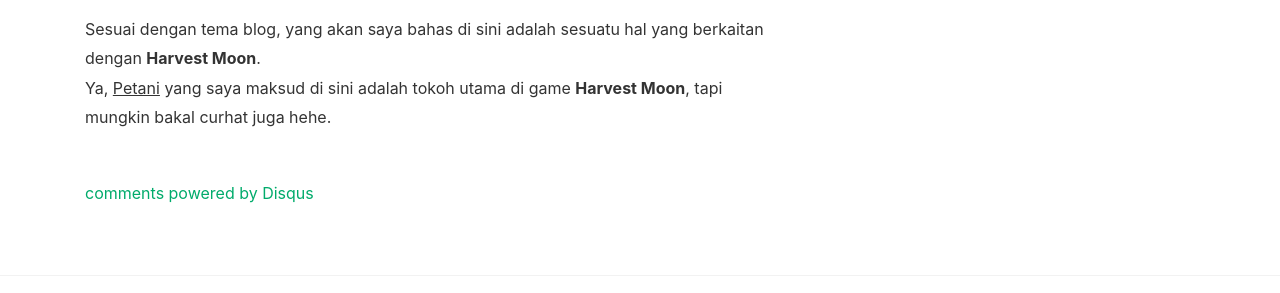
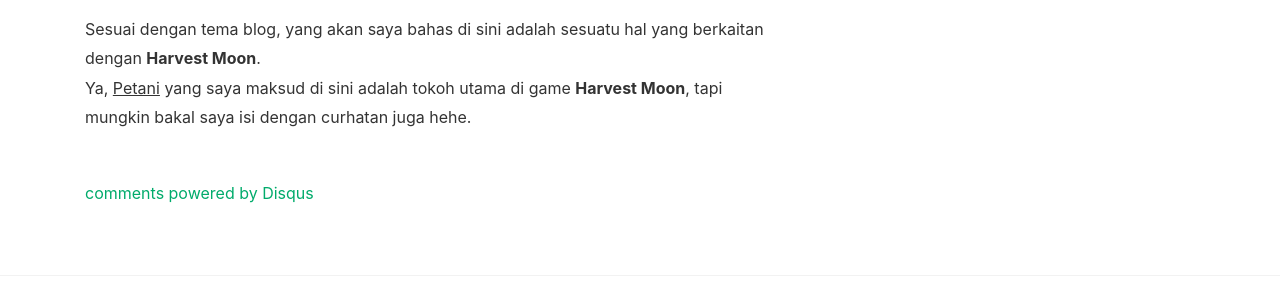
Before and after one commit to kisahpetani/kisahpetani.github.io, a Jekyll site: the page built from _pages/about.md, in a window 1280 px wide. Shown: the part 350-643 px from the top of the page. Built offline with Jekyll 4.4.1, drawn with Linux system fonts in a browser that asks for light colours; nearby versions of some CDN libraries; comment, search, counter and statistics services are not loaded.

Commit message:
Update about.md

```diff
--- a/_pages/about.md
+++ b/_pages/about.md
@@ -11,6 +11,6 @@ comments: true
 
 Sesuai dengan tema blog, yang akan saya bahas di sini adalah sesuatu hal yang berkaitan dengan <b>Harvest Moon</b>.
 <br/>
-Ya, <u>Petani</u> yang saya maksud di sini adalah tokoh utama di game <b>Harvest Moon</b>, tapi mungkin bakal curhat juga hehe.
+Ya, <u>Petani</u> yang saya maksud di sini adalah tokoh utama di game <b>Harvest Moon</b>, tapi mungkin bakal saya isi dengan curhatan juga hehe.
 </div>
 </div>
```
